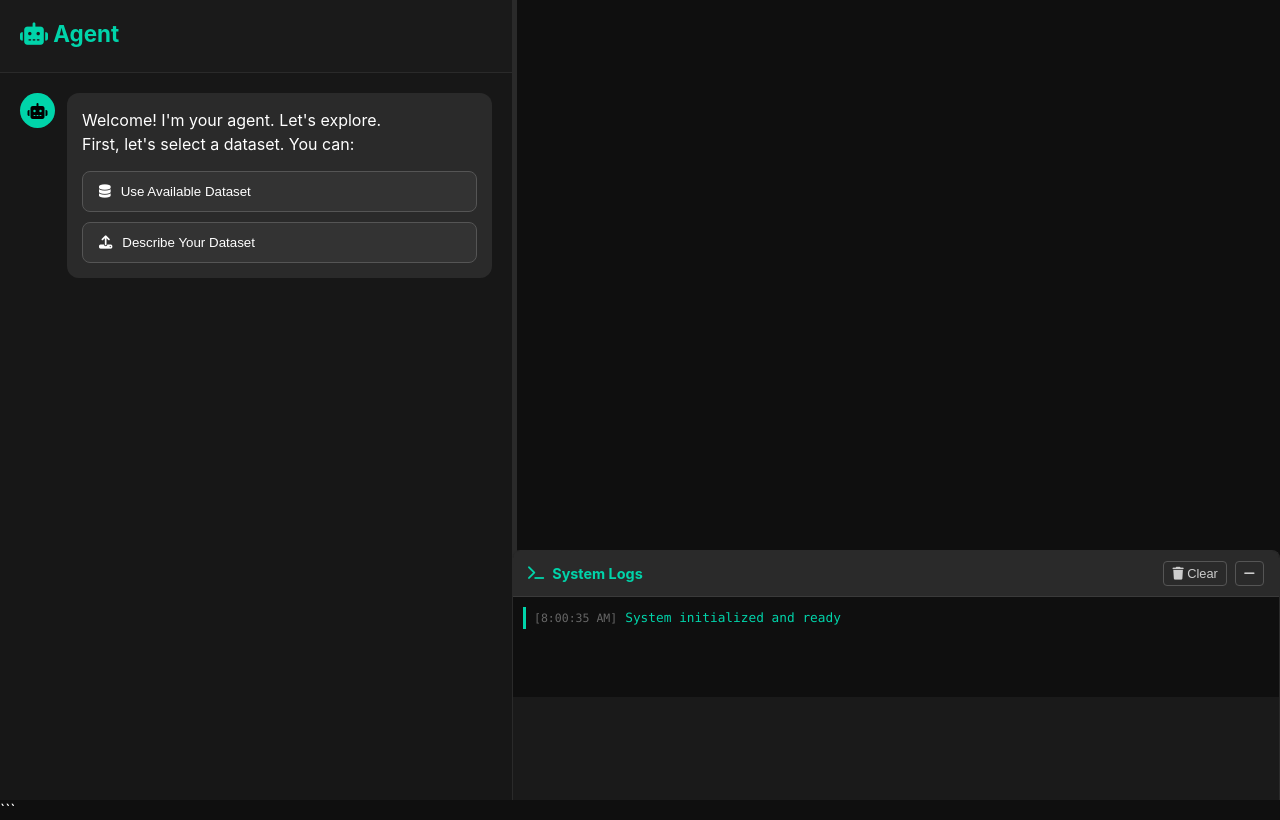
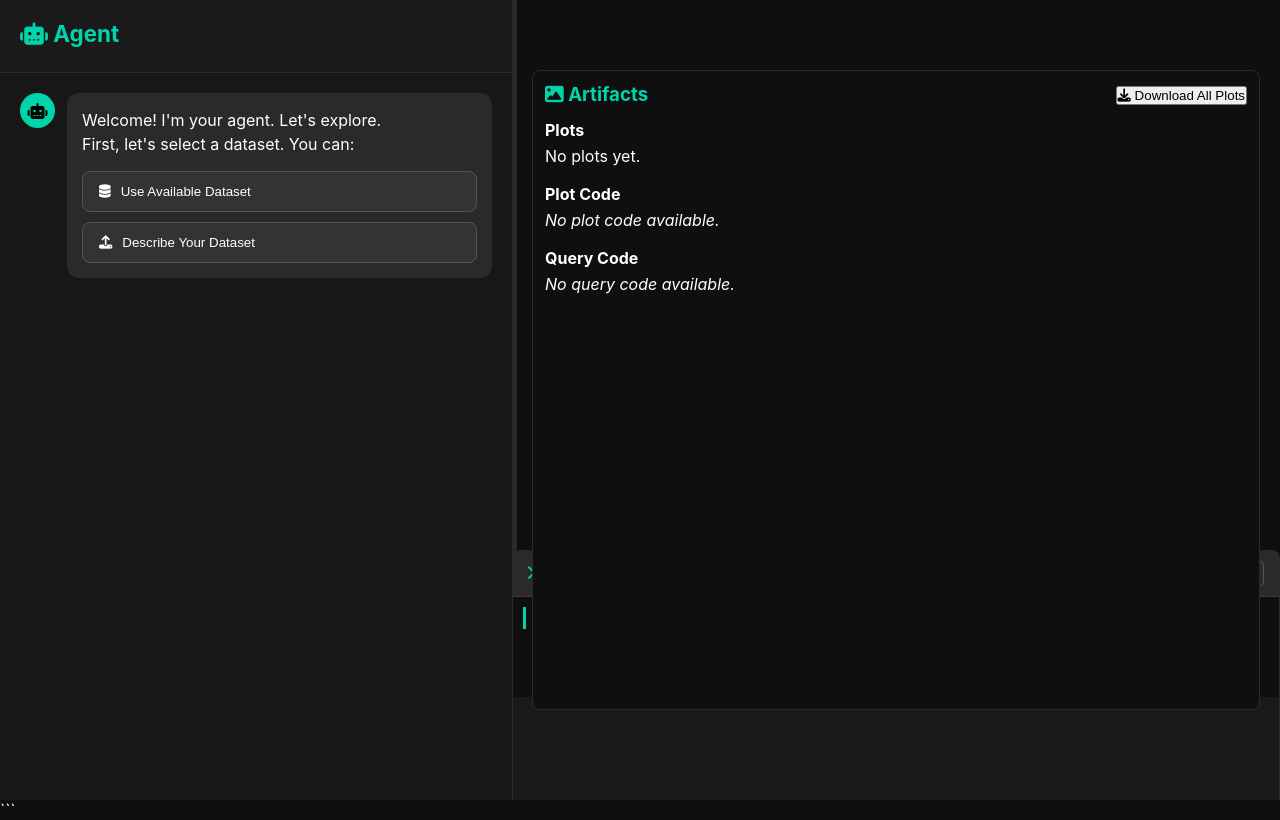
Before and after one commit to elizaan/NLtoDataInsight, a Flask app: page / in a window 1280 px wide. Run offline with Flask 3, Linux system fonts and the light colour scheme; some libraries are stand-ins or nearby versions.

Commit message:
artifacts added

```diff
--- a/agent6-web-app/src/api/routes.py
+++ b/agent6-web-app/src/api/routes.py
@@ -661,6 +661,40 @@ def get_task_status(task_id):
         })
 
 
+
+@api_bp.route('/artifacts/<path:relpath>', methods=['GET'])
+def serve_artifact(relpath):
+    """Serve files under the ai_data directory.
+
+    The frontend will request artifact URLs like /api/artifacts/<relative/path/inside/ai_data>.
+    This endpoint maps that to the ai_data directory and returns the file.
+    """
+    try:
+        from urllib.parse import unquote
+
+        default_ai_dir = os.path.normpath(os.path.join(os.path.dirname(__file__), '..', '..', 'ai_data'))
+        ai_dir = os.getenv('AI_DIR', default_ai_dir)
+        ai_dir = os.path.abspath(ai_dir)
+
+        relpath_clean = unquote(relpath)
+        # Prevent path traversal by normalizing and ensuring prefix match
+        file_path = os.path.normpath(os.path.join(ai_dir, relpath_clean))
+        if not file_path.startswith(ai_dir):
+            add_system_log(f"Attempt to access outside ai_data: {file_path}", 'warning')
+            return jsonify({'status': 'error', 'message': 'Forbidden'}), 403
+
+        if not os.path.exists(file_path):
+            return jsonify({'status': 'error', 'message': 'Not found'}), 404
+
+        directory = os.path.dirname(file_path)
+        filename = os.path.basename(file_path)
+        # Let Flask's safe send_from_directory handle content-type and range requests
+        return send_from_directory(directory, filename)
+    except Exception as e:
+        add_system_log(f"serve_artifact error: {e}", 'error')
+        return jsonify({'status': 'error', 'message': str(e)}), 500
+
+
 @api_bp.route('/chat', methods=['POST'])
 def chat():
     """Handle chat messages - exactly replaces run_conversation CLI interface"""
--- a/agent6-web-app/src/static/css/style.css
+++ b/agent6-web-app/src/static/css/style.css
@@ -688,3 +688,39 @@ input[type="range"]::-moz-range-thumb {
         height: 40px;
     }
 }
+
+/* Artifacts panel (right-side) */
+.artifacts-panel {
+    position: fixed;
+    top: 70px;
+    right: 20px;
+    width: calc(60% - 40px);
+    height: calc(100vh - 160px);
+    background-color: #0f0f0f;
+    border: 1px solid #2a2a2a;
+    border-radius: 8px;
+    padding: 12px;
+    overflow: auto;
+    /* Ensure artifacts are above system logs overlay */
+    z-index: 1101;
+}
+
+.artifacts-header {
+    display: flex;
+    justify-content: space-between;
+    align-items: center;
+    margin-bottom: 8px;
+}
+
+.artifacts-header h3 { color: #00d4aa; margin: 0; }
+
+.artifacts-body { display: flex; flex-direction: column; gap: 12px; }
+
+.artifacts-section h4 { color: #fff; margin: 6px 0; }
+
+#plotsContainer { display: flex; flex-wrap: wrap; gap: 12px; }
+.artifact-plot { width: 48%; background: #151515; padding: 8px; border-radius: 6px; border: 1px solid #222; }
+.artifact-plot img { display: block; max-width: 100%; height: auto; }
+.artifact-download { color: #00d4aa; display:block; margin-top:6px; }
+
+.artifact-code { background:#0b0b0b; padding:8px; color:#ddd; overflow:auto; max-height:260px; }
--- a/agent6-web-app/src/static/js/chat.js
+++ b/agent6-web-app/src/static/js/chat.js
@@ -435,6 +435,15 @@ class ChatInterface {
                         : JSON.stringify(msg.data.data_summary, null, 2);
                     this.addMessage(summaryStr, 'bot');
                 }
+                // If progress message includes artifact references, render them
+                try {
+                    if (msg.data && (msg.data.plot_files || msg.data.query_code_file || msg.data.plot_code_file)) {
+                        console.log('Progress message contains artifacts; rendering artifacts panel');
+                        this.renderArtifacts(msg.data);
+                    }
+                } catch (e) {
+                    console.warn('Failed to render artifacts from progress message', e);
+                }
                 break;
 
             default:
@@ -631,8 +640,18 @@ class ChatInterface {
                     break;
 
                 default:
-                    this.addMessage(data.message || 'Unknown response type', 'bot');
-            }
+                        this.addMessage(data.message || 'Unknown response type', 'bot');
+                }
+
+                // Render artifacts panel if response contains artifact references
+                try {
+                    if ((data.plot_files && data.plot_files.length > 0) || data.query_code_file || data.plot_code_file) {
+                        console.log('Rendering artifacts for response');
+                        this.renderArtifacts(data);
+                    }
+                } catch (e) {
+                    console.warn('Failed to render artifacts:', e);
+                }
         } catch (error) {
             console.error('Error in handleApiResponse:', error);
             console.error('Full error details:', error.message, error.stack);
@@ -900,6 +919,142 @@ class ChatInterface {
         }
     }
 
+    // --- Artifacts rendering helpers ---
+    renderArtifacts(data) {
+        try {
+            const panel = document.getElementById('artifactsPanel');
+            if (!panel) return;
+
+            // Plots
+            const plotsContainer = document.getElementById('plotsContainer');
+            if (!plotsContainer) return;
+            plotsContainer.innerHTML = '';
+            const plotFiles = Array.isArray(data.plot_files) ? data.plot_files : [];
+            if (plotFiles.length === 0) {
+                plotsContainer.innerHTML = '<em>No plots available.</em>';
+            } else {
+                plotFiles.forEach((p, idx) => {
+                    try {
+                        const url = this.pathToArtifactUrl(p);
+                        const wrap = document.createElement('div');
+                        wrap.className = 'artifact-plot';
+                        const img = document.createElement('img');
+                        img.src = url;
+                        img.alt = `Plot ${idx + 1}`;
+                        img.style.maxWidth = '100%';
+                        img.style.height = 'auto';
+                        img.style.display = 'block';
+                        img.style.marginBottom = '6px';
+                        // Debugging hooks: log load/error and visually mark failures
+                        img.onload = () => {
+                            console.log('Artifact image loaded:', url, 'size:', img.naturalWidth, img.naturalHeight);
+                            // ensure visible
+                            img.style.visibility = 'visible';
+                        };
+                        img.onerror = (ev) => {
+                            console.error('Artifact image failed to load:', url, ev);
+                            // show visible red border to help debugging
+                            img.style.border = '4px solid rgba(255,0,0,0.9)';
+                            img.style.visibility = 'visible';
+                        };
+
+                        const dl = document.createElement('a');
+                        dl.href = url;
+                        dl.className = 'artifact-download';
+                        dl.textContent = 'Download';
+                        dl.style.display = 'inline-block';
+                        dl.style.marginBottom = '10px';
+
+                        wrap.appendChild(img);
+                        wrap.appendChild(dl);
+                        plotsContainer.appendChild(wrap);
+                    } catch (e) {
+                        console.warn('Failed to render plot item', e, p);
+                    }
+                });
+            }
+
+            // Plot code
+            const plotCodeContainer = document.getElementById('plotCodeContainer');
+            if (plotCodeContainer) {
+                if (data.plot_code_file) {
+                    const url = this.pathToArtifactUrl(data.plot_code_file);
+                    this.fetchAndShowCode(url, plotCodeContainer, 'plot_code.py');
+                } else {
+                    plotCodeContainer.innerHTML = '<em>No plot code available.</em>';
+                }
+            }
+
+            // Query code
+            const queryCodeContainer = document.getElementById('queryCodeContainer');
+            if (queryCodeContainer) {
+                if (data.query_code_file) {
+                    const url = this.pathToArtifactUrl(data.query_code_file);
+                    this.fetchAndShowCode(url, queryCodeContainer, 'query_code.py');
+                } else {
+                    queryCodeContainer.innerHTML = '<em>No query code available.</em>';
+                }
+            }
+
+        } catch (e) {
+            console.warn('renderArtifacts error', e);
+        }
+    }
+
+    pathToArtifactUrl(p) {
+        try {
+            if (!p) return p;
+            if (typeof p !== 'string') p = String(p);
+            // If already an API path or URL, return as-is
+            if (p.startsWith('/api/') || p.startsWith('/static') || p.startsWith('http')) return p;
+            // Find 'ai_data' segment and build /api/artifacts/<relpath>
+            const idx = p.indexOf('ai_data');
+            if (idx !== -1) {
+                const rel = p.substring(idx + 'ai_data'.length + 1).replace(/\\\\/g, '/').replace(/\\/g, '/');
+                // Ensure we return a same-origin absolute URL so browser requests don't hit cross-host issues
+                const origin = (window && window.location && window.location.origin) ? window.location.origin : '';
+                return `${origin}/api/artifacts/${rel}`.replace(/%2F/g, '/');
+            }
+            // Fallback: return original path (may work if already relative)
+            return p;
+        } catch (e) {
+            return p;
+        }
+    }
+
+    async fetchAndShowCode(url, containerEl, fallbackName) {
+        try {
+            containerEl.innerHTML = 'Loading code...';
+            const resp = await fetch(url);
+            if (!resp.ok) {
+                containerEl.innerHTML = `<em>Unable to fetch code (${resp.status})</em>`;
+                return;
+            }
+            const text = await resp.text();
+            const safe = text.replace(/&/g, '&amp;').replace(/</g, '&lt;');
+            containerEl.innerHTML = `<pre class="artifact-code"><code>${safe}</code></pre><a href="${url}" download="${fallbackName}">Download</a>`;
+        } catch (e) {
+            console.warn('fetchAndShowCode error', e);
+            containerEl.innerHTML = `<em>Error loading code</em>`;
+        }
+    }
+
+    downloadAllPlots() {
+        try {
+            const plots = Array.from(document.querySelectorAll('#plotsContainer a.artifact-download'));
+            plots.forEach(a => {
+                const link = document.createElement('a');
+                link.href = a.href;
+                link.download = '';
+                document.body.appendChild(link);
+                link.click();
+                link.remove();
+            });
+        } catch (e) {
+            console.warn('downloadAllPlots failed', e);
+        }
+    }
+
 }
 
 // Global functions called from HTML
--- a/agent6-web-app/src/templates/index.html
+++ b/agent6-web-app/src/templates/index.html
@@ -85,6 +85,33 @@
         </div>
     </div>
 
+    <!-- Right Panel: Artifacts (plots, code, downloads) -->
+    <div class="artifacts-panel" id="artifactsPanel">
+        <div class="artifacts-header">
+            <h3><i class="fas fa-image"></i> Artifacts</h3>
+            <div class="artifacts-controls">
+                <button id="downloadAllPlotsBtn" onclick="chatInterface && chatInterface.downloadAllPlots()" title="Download all plots"><i class="fas fa-download"></i> Download All Plots</button>
+            </div>
+        </div>
+
+        <div class="artifacts-body">
+            <div class="artifacts-section" id="plotsSection">
+                <h4>Plots</h4>
+                <div id="plotsContainer">No plots yet.</div>
+            </div>
+
+            <div class="artifacts-section" id="plotCodeSection">
+                <h4>Plot Code</h4>
+                <div id="plotCodeContainer"><em>No plot code available.</em></div>
+            </div>
+
+            <div class="artifacts-section" id="queryCodeSection">
+                <h4>Query Code</h4>
+                <div id="queryCodeContainer"><em>No query code available.</em></div>
+            </div>
+        </div>
+    </div>
+
     <!-- Load scripts: main first, then chat so it can override where necessary -->
     <script src="{{ url_for('static', filename='js/main.js') }}"></script>
     <script src="{{ url_for('static', filename='js/chat.js') }}?v=20251105_2145_dynamic_padding"></script>
```
